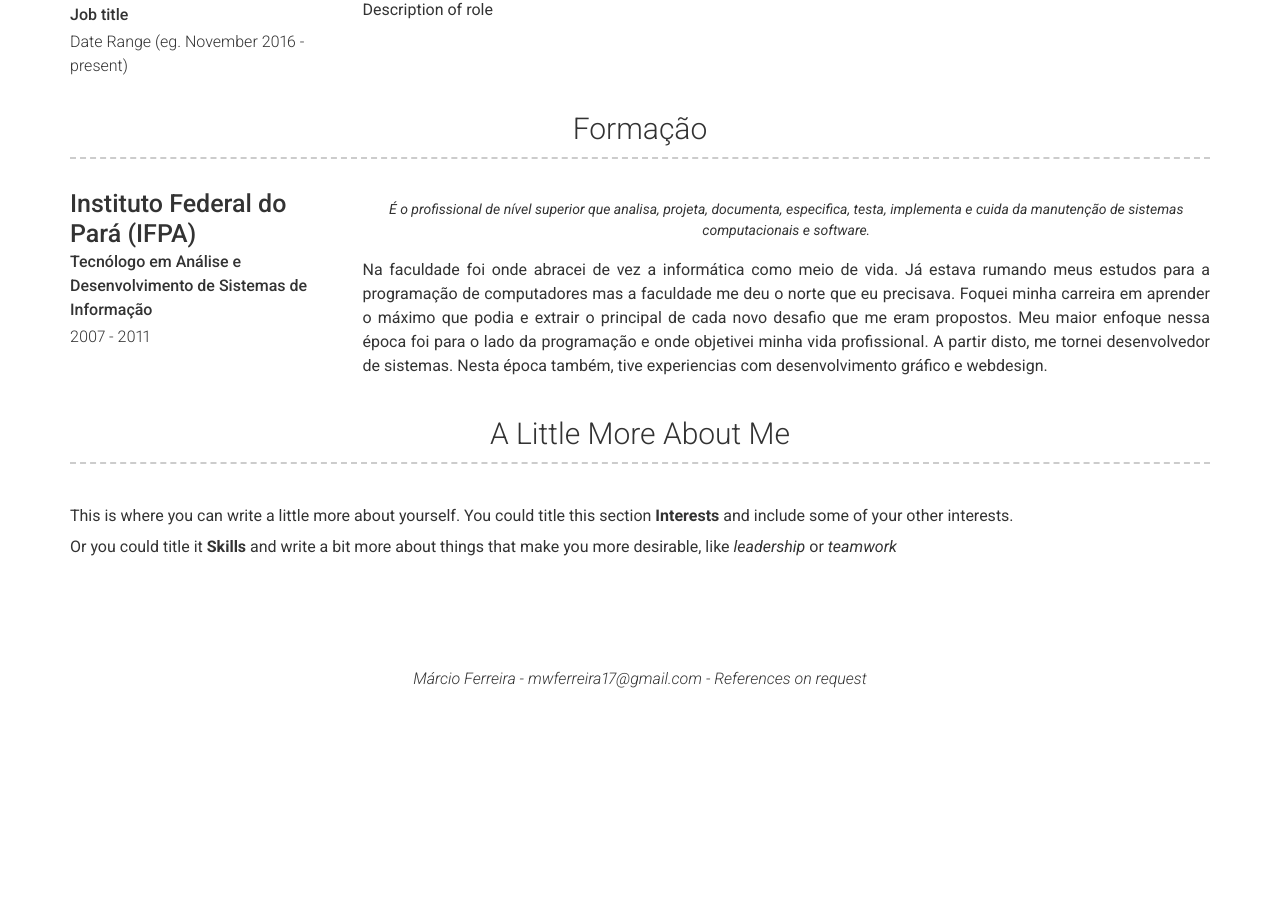
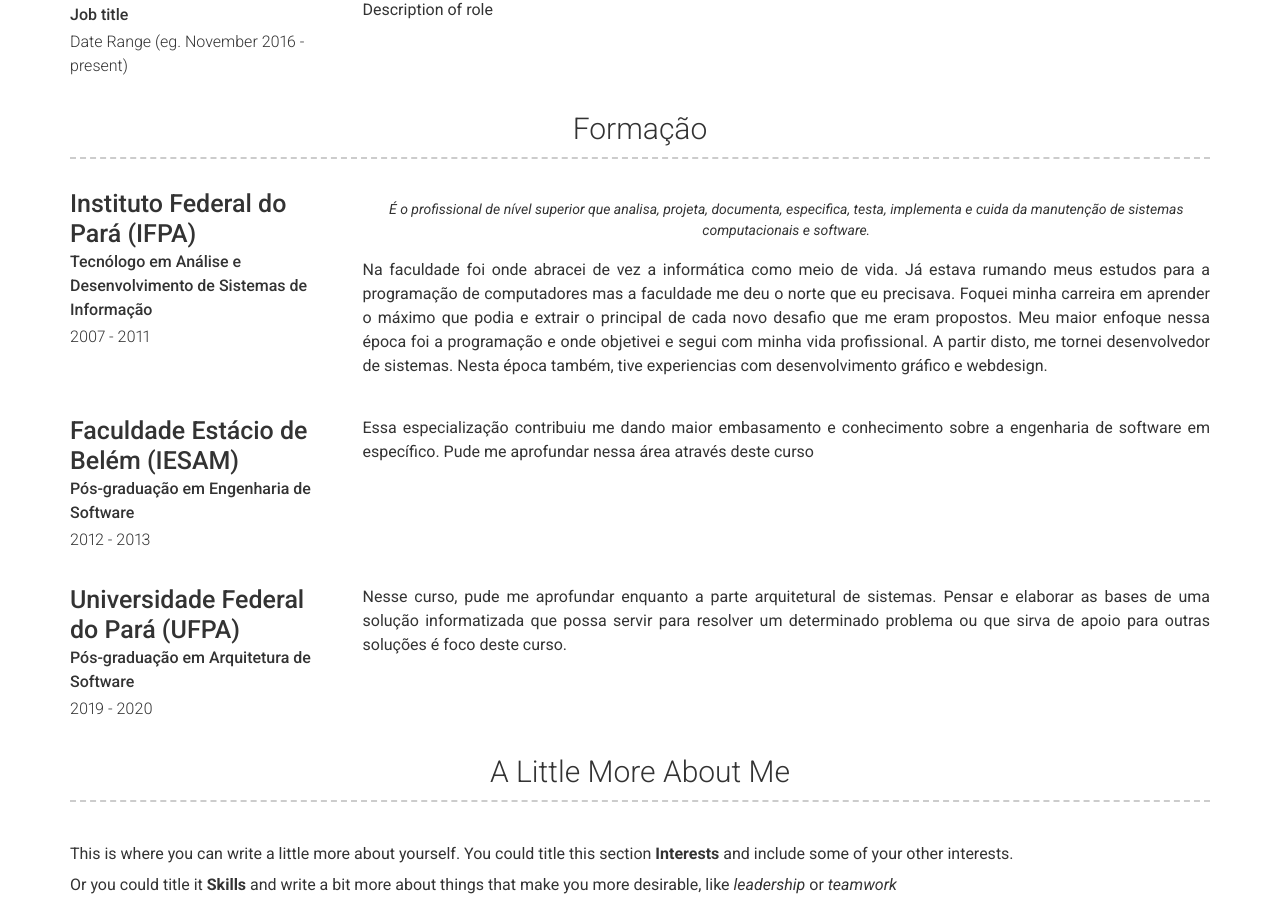
Before and after one commit to mferreira17/mferreira17.github.io, a Jekyll site: the page built from index.md, in a window 1280 px wide and 900 px high, scrolled down 926 px. Built offline with Jekyll 4.4.1, drawn with Linux system fonts in a browser that asks for light colours; nearby versions of some CDN libraries; before the commit the page ends 1624 px from its top, so only the background shows below that.

Commit message:
Update education.yml

```diff
--- a/_data/education.yml
+++ b/_data/education.yml
@@ -8,5 +8,19 @@
   description: | # this will include new lines to allow paragraphs
     Na faculdade foi onde abracei de vez a informática como meio de vida. Já estava rumando meus estudos para a programação de computadores mas a faculdade
     me deu o norte que eu precisava. Foquei minha carreira em aprender o máximo que podia e extrair o principal de cada novo desafio que me eram propostos.
-    Meu maior enfoque nessa época foi para o lado da programação e onde objetivei minha vida profissional. A partir disto, me tornei desenvolvedor de sistemas.
+    Meu maior enfoque nessa época foi a programação e onde objetivei e segui com minha vida profissional. A partir disto, me tornei desenvolvedor de sistemas.
     Nesta época também, tive experiencias com desenvolvimento gráfico e webdesign.
+- layout: left
+  name: Faculdade Estácio de Belém (IESAM)
+  dates: 2012 - 2013
+  qualification: Pós-graduação em Engenharia de Software
+  description: | # this will include new lines to allow paragraphs
+    Essa especialização contribuiu me dando maior embasamento e conhecimento sobre a engenharia de software em específico. Pude me aprofundar
+    nessa área através deste curso
+- layout: left
+  name: Universidade Federal do Pará (UFPA)
+  dates: 2019 - 2020
+  qualification: Pós-graduação em Arquitetura de Software
+  description: | # this will include new lines to allow paragraphs
+    Nesse curso, pude me aprofundar enquanto a parte arquitetural de sistemas. Pensar e elaborar as bases de uma solução informatizada que possa servir para resolver
+    um determinado problema ou que sirva de apoio para outras soluções é foco deste curso.
```
